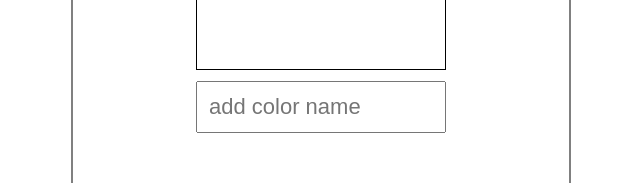
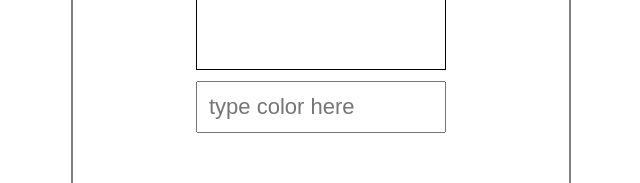
Before and after one commit to joelyles/01project, a React (Create React App) app: page / in a window 1280 px wide. Shown: the part 461-644 px from the top of the page, without its empty margins (319-959 px from the left). Built offline with nearby package versions, Linux system fonts and the light colour scheme.

Commit message:
practiced InputColor

```diff
--- a/src/InputColor.js
+++ b/src/InputColor.js
@@ -1,26 +1,19 @@
-import { useRef } from 'react';
+import { useRef } from "react";
 
-const InputColor = ({ colorValue, setColorValue, isDarkText, setIsDarkText }) => {
+const InputColor = ({ colorValue, setColorValue }) => {
     const inputRef = useRef();
+
     return (
-    <form onSubmit={(e) => e.preventDefault()}>
-      <label>Add Color Name:</label>
+        <form>
             <input
-        autoFocus
+                type="text"
                 ref={inputRef}
-        id="search"
-        type="text"
-        role="colorinput"
-        placeholder="add color name"
-        required
-        value={colorValue}
-        onChange={(e) => setColorValue(e.target.value)}
+                name="color input"
+                id="color input"
+                placeholder="type color here"
+                value={ colorValue }
+                onChange={(e) => setColorValue(e.target.value) }
             />
-        {/*  <button
-            type='button'
-            onClick={() => setIsDarkText(!isDarkText)}
-        > toggle text color
-        </button> */}
         </form>
     )
 }
```
Also changed, not shown: src/InputColor.txt (added). Lines whose indentation alone changed are shown as unchanged.
